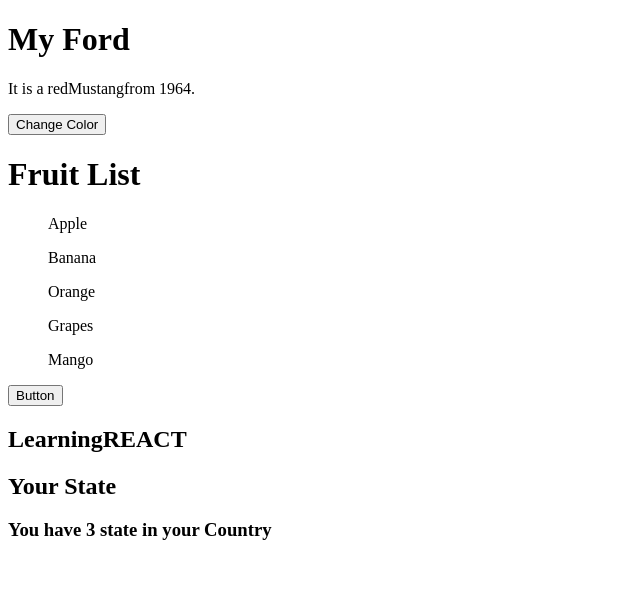
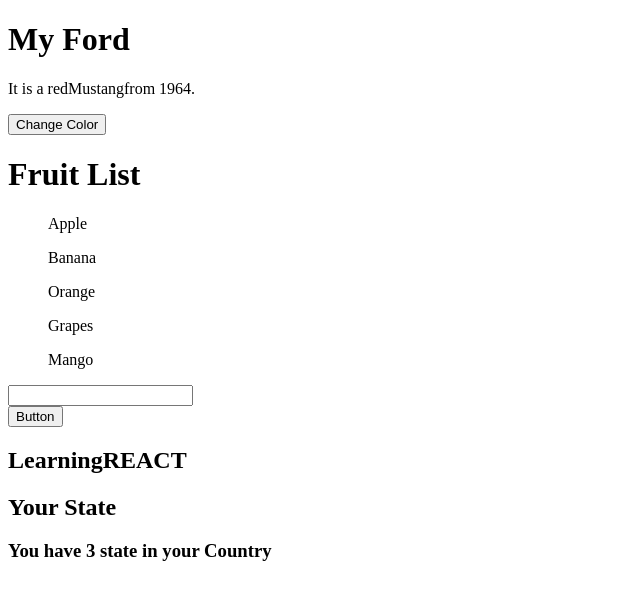
Before and after one commit to YourmixJNR/my-react-app, a React (Create React App) app: page / in a window 1280 px wide. Shown: the top 600 px of the page, without its empty margins (0-640 px from the left). Built offline with nearby package versions, Linux system fonts and the light colour scheme.

Commit message:
React form

```diff
--- a/src/App.js
+++ b/src/App.js
@@ -3,12 +3,14 @@
 import Lprops from './learn/props';
 import DefaultButton from './learn/button';
 import DisplayConditionals from './learn/conditionals'
+import MyForm from './learn/form';
 
 function App() {
   return (
     <>
       <Car />
       <Dad />
+      <MyForm />
       <DefaultButton />
       <Lprops what="REACT" />
       <DisplayConditionals />
--- /dev/null
+++ b/src/learn/form.jsx
@@ -0,0 +1,19 @@
+import { useState } from "react";
+
+const MyForm = () => {
+    const [name, setName] = useState("");
+
+    return(
+        <div>
+            <form action="">
+                <input
+                type="text"
+                value={name}
+                onChange={(e) => setName(e.target.value)}
+                />
+            </form>
+        </div>
+    )
+}
+
+export default MyForm;
```
